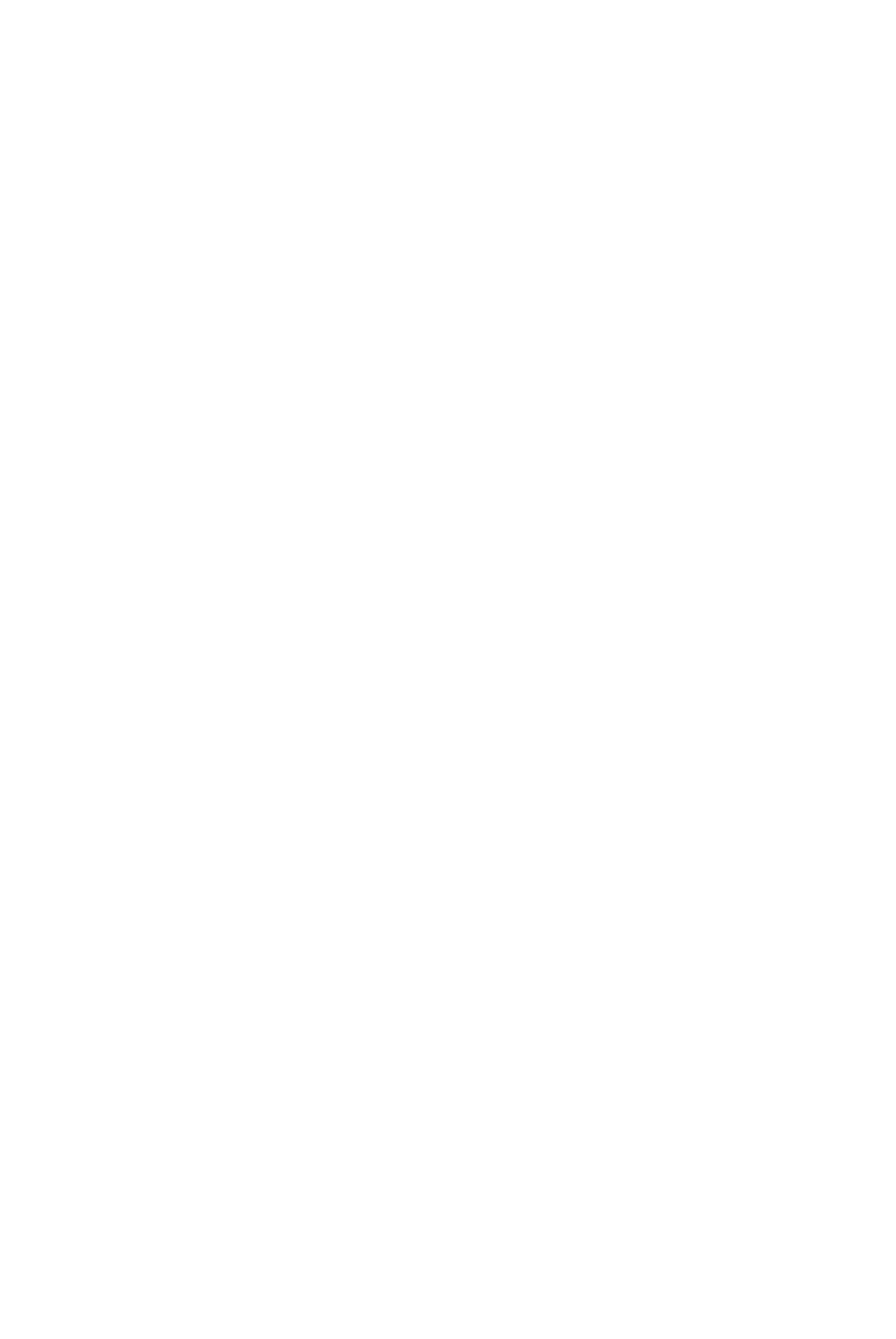
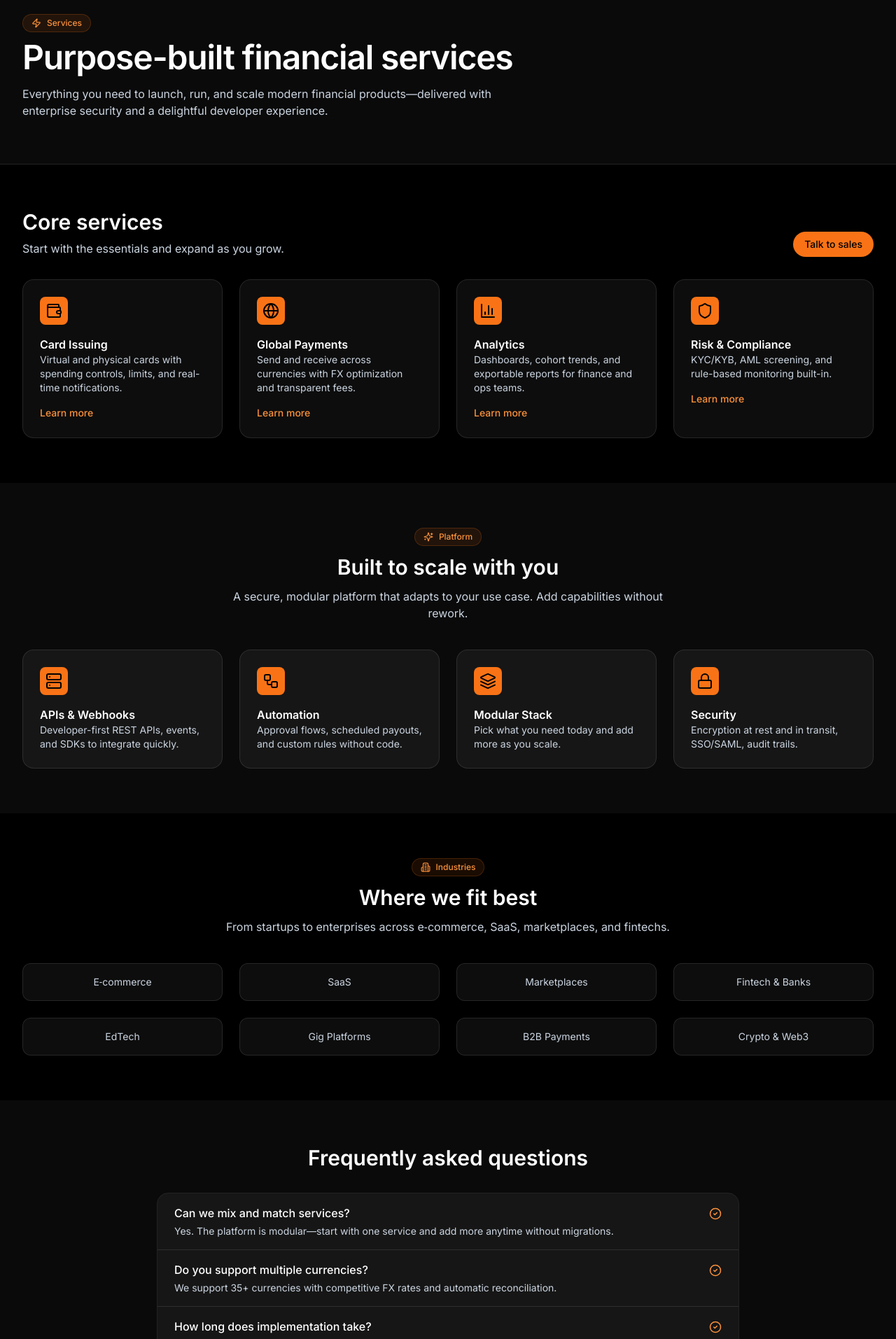
Before and after one commit to django-nerd/frontend-repo_e8rjljo6_73czu5, a React (Vite) app: page /services in a window 1280 px wide. Before the commit this address had no page. Shown: the part 140-2053 px from the top of the page at 70% size. Before the commit the page ends 800 px from the top, so only its background shows below. Built offline with nearby package versions, Linux system fonts and the light colour scheme; a web font is replaced by a local one.

Commit message:
Update project prj_e8rjljo6 - 2025-11-14T16:16:21.980Z

```diff
--- /dev/null
+++ b/src/Services.jsx
@@ -0,0 +1,151 @@
+import { CheckCircle2, Shield, Sparkles, Wallet, BarChart3, Globe, Zap, Layers, Building2, Server, Workflow, Lock } from 'lucide-react';
+import Navbar from './components/Navbar';
+import { Footer } from './components/Sections';
+
+export default function ServicesPage() {
+  const core = [
+    { icon: <Wallet />, title: 'Card Issuing', desc: 'Virtual and physical cards with spending controls, limits, and real-time notifications.' },
+    { icon: <Globe />, title: 'Global Payments', desc: 'Send and receive across currencies with FX optimization and transparent fees.' },
+    { icon: <BarChart3 />, title: 'Analytics', desc: 'Dashboards, cohort trends, and exportable reports for finance and ops teams.' },
+    { icon: <Shield />, title: 'Risk & Compliance', desc: 'KYC/KYB, AML screening, and rule-based monitoring built-in.' },
+  ];
+
+  const platform = [
+    { icon: <Server />, title: 'APIs & Webhooks', desc: 'Developer-first REST APIs, events, and SDKs to integrate quickly.' },
+    { icon: <Workflow />, title: 'Automation', desc: 'Approval flows, scheduled payouts, and custom rules without code.' },
+    { icon: <Layers />, title: 'Modular Stack', desc: 'Pick what you need today and add more as you scale.' },
+    { icon: <Lock />, title: 'Security', desc: 'Encryption at rest and in transit, SSO/SAML, audit trails.' },
+  ];
+
+  const faqs = [
+    {
+      q: 'Can we mix and match services?',
+      a: 'Yes. The platform is modular—start with one service and add more anytime without migrations.'
+    },
+    {
+      q: 'Do you support multiple currencies?',
+      a: 'We support 35+ currencies with competitive FX rates and automatic reconciliation.'
+    },
+    {
+      q: 'How long does implementation take?',
+      a: 'Most teams ship a pilot in under two weeks with our guides, SDKs, and solution architects.'
+    },
+  ];
+
+  return (
+    <div className="min-h-screen bg-black text-white">
+      <Navbar />
+      <main className="pt-24">
+        {/* Page Header */}
+        <section className="bg-neutral-950 py-16 border-b border-white/10">
+          <div className="mx-auto max-w-7xl px-4 sm:px-6 lg:px-8">
+            <span className="inline-flex items-center gap-2 rounded-full bg-orange-500/10 text-orange-400 px-3 py-1 text-xs font-medium border border-orange-500/20">
+              <Zap size={14} /> Services
+            </span>
+            <h1 className="mt-3 text-3xl md:text-5xl font-semibold tracking-tight">Purpose-built financial services</h1>
+            <p className="mt-4 text-slate-300 max-w-2xl">Everything you need to launch, run, and scale modern financial products—delivered with enterprise security and a delightful developer experience.</p>
+          </div>
+        </section>
+
+        {/* Core Services */}
+        <section className="py-16 bg-black">
+          <div className="mx-auto max-w-7xl px-4 sm:px-6 lg:px-8">
+            <div className="flex items-end justify-between gap-6">
+              <div>
+                <h2 className="text-2xl md:text-3xl font-semibold">Core services</h2>
+                <p className="mt-2 text-slate-300">Start with the essentials and expand as you grow.</p>
+              </div>
+              <a href="#contact" className="hidden sm:inline-flex items-center rounded-full bg-orange-500 text-black px-4 py-2 text-sm font-medium hover:bg-orange-400">Talk to sales</a>
+            </div>
+
+            <div className="mt-8 grid sm:grid-cols-2 lg:grid-cols-4 gap-6">
+              {core.map((c) => (
+                <div key={c.title} className="group rounded-2xl border border-white/10 p-6 bg-white/5 hover:bg-white/10 transition-colors">
+                  <div className="inline-flex h-10 w-10 items-center justify-center rounded-lg bg-orange-500 text-black">
+                    {c.icon}
+                  </div>
+                  <h3 className="mt-4 font-semibold">{c.title}</h3>
+                  <p className="text-sm text-slate-300">{c.desc}</p>
+                  <button className="mt-4 inline-flex items-center gap-1 text-sm font-medium text-orange-400 hover:text-orange-300">
+                    Learn more
+                  </button>
+                </div>
+              ))}
+            </div>
+          </div>
+        </section>
+
+        {/* Platform */}
+        <section className="py-16 bg-neutral-950">
+          <div className="mx-auto max-w-7xl px-4 sm:px-6 lg:px-8">
+            <div className="text-center max-w-2xl mx-auto">
+              <span className="inline-flex items-center gap-2 rounded-full bg-orange-500/10 text-orange-400 px-3 py-1 text-xs font-medium border border-orange-500/20">
+                <Sparkles size={14} /> Platform
+              </span>
+              <h2 className="mt-3 text-2xl md:text-3xl font-semibold">Built to scale with you</h2>
+              <p className="mt-3 text-slate-300">A secure, modular platform that adapts to your use case. Add capabilities without rework.</p>
+            </div>
+
+            <div className="mt-10 grid sm:grid-cols-2 lg:grid-cols-4 gap-6">
+              {platform.map((p) => (
+                <div key={p.title} className="rounded-2xl border border-white/10 p-6 bg-white/5">
+                  <div className="inline-flex h-10 w-10 items-center justify-center rounded-lg bg-orange-500 text-black">
+                    {p.icon}
+                  </div>
+                  <h3 className="mt-4 font-semibold">{p.title}</h3>
+                  <p className="text-sm text-slate-300">{p.desc}</p>
+                </div>
+              ))}
+            </div>
+          </div>
+        </section>
+
+        {/* Industries */}
+        <section className="py-16 bg-black">
+          <div className="mx-auto max-w-7xl px-4 sm:px-6 lg:px-8">
+            <div className="text-center max-w-3xl mx-auto">
+              <span className="inline-flex items-center gap-2 rounded-full bg-orange-500/10 text-orange-400 px-3 py-1 text-xs font-medium border border-orange-500/20">
+                <Building2 size={14} /> Industries
+              </span>
+              <h2 className="mt-3 text-2xl md:text-3xl font-semibold">Where we fit best</h2>
+              <p className="mt-3 text-slate-300">From startups to enterprises across e‑commerce, SaaS, marketplaces, and fintechs.</p>
+            </div>
+
+            <div className="mt-10 grid sm:grid-cols-2 lg:grid-cols-4 gap-6 text-sm text-slate-300">
+              {['E‑commerce', 'SaaS', 'Marketplaces', 'Fintech & Banks', 'EdTech', 'Gig Platforms', 'B2B Payments', 'Crypto & Web3'].map((i) => (
+                <div key={i} className="rounded-xl bg-white/5 border border-white/10 p-4 text-center">
+                  {i}
+                </div>
+              ))}
+            </div>
+          </div>
+        </section>
+
+        {/* FAQ */}
+        <section className="py-16 bg-neutral-950">
+          <div className="mx-auto max-w-4xl px-4 sm:px-6 lg:px-8">
+            <h2 className="text-2xl md:text-3xl font-semibold text-center">Frequently asked questions</h2>
+            <div className="mt-8 divide-y divide-white/10 rounded-2xl border border-white/10 overflow-hidden">
+              {faqs.map((f) => (
+                <details key={f.q} className="group bg-white/5 open:bg-white/10 transition-colors">
+                  <summary className="cursor-pointer list-none px-6 py-4 flex items-start justify-between gap-6">
+                    <div>
+                      <h3 className="font-medium text-white">{f.q}</h3>
+                      <p className="text-sm text-slate-300 mt-1">{f.a}</p>
+                    </div>
+                    <CheckCircle2 className="text-orange-400 shrink-0 mt-1" size={18} />
+                  </summary>
+                </details>
+              ))}
+            </div>
+
+            <div className="mt-8 text-center">
+              <a href="#contact" className="inline-flex items-center rounded-full bg-orange-500 text-black px-5 py-2.5 text-sm font-medium hover:bg-orange-400">Contact us</a>
+            </div>
+          </div>
+        </section>
+      </main>
+      <Footer />
+    </div>
+  );
+}
--- a/src/main.jsx
+++ b/src/main.jsx
@@ -3,6 +3,7 @@ import ReactDOM from 'react-dom/client'
 import { BrowserRouter, Routes, Route } from 'react-router-dom'
 import App from './App'
 import Test from './Test'
+import ServicesPage from './Services'
 import './index.css'
 
 ReactDOM.createRoot(document.getElementById('root')).render(
@@ -10,6 +11,7 @@ ReactDOM.createRoot(document.getElementById('root')).render(
     <BrowserRouter>
       <Routes>
         <Route path="/" element={<App />} />
+        <Route path="/services" element={<ServicesPage />} />
         <Route path="/test" element={<Test />} />
       </Routes>
     </BrowserRouter>
```
Also changed, not shown: 1 other file (tests, documents, lock files or other folders).
